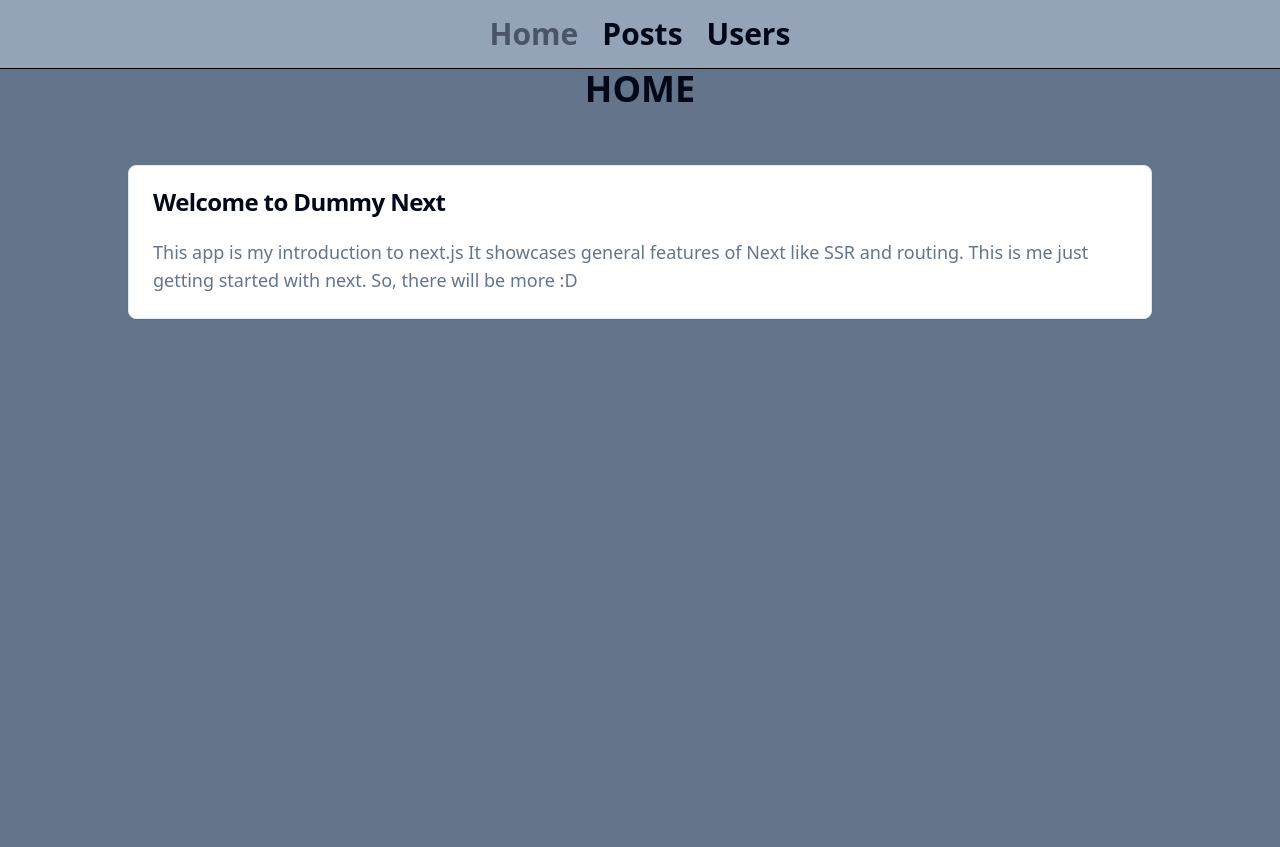
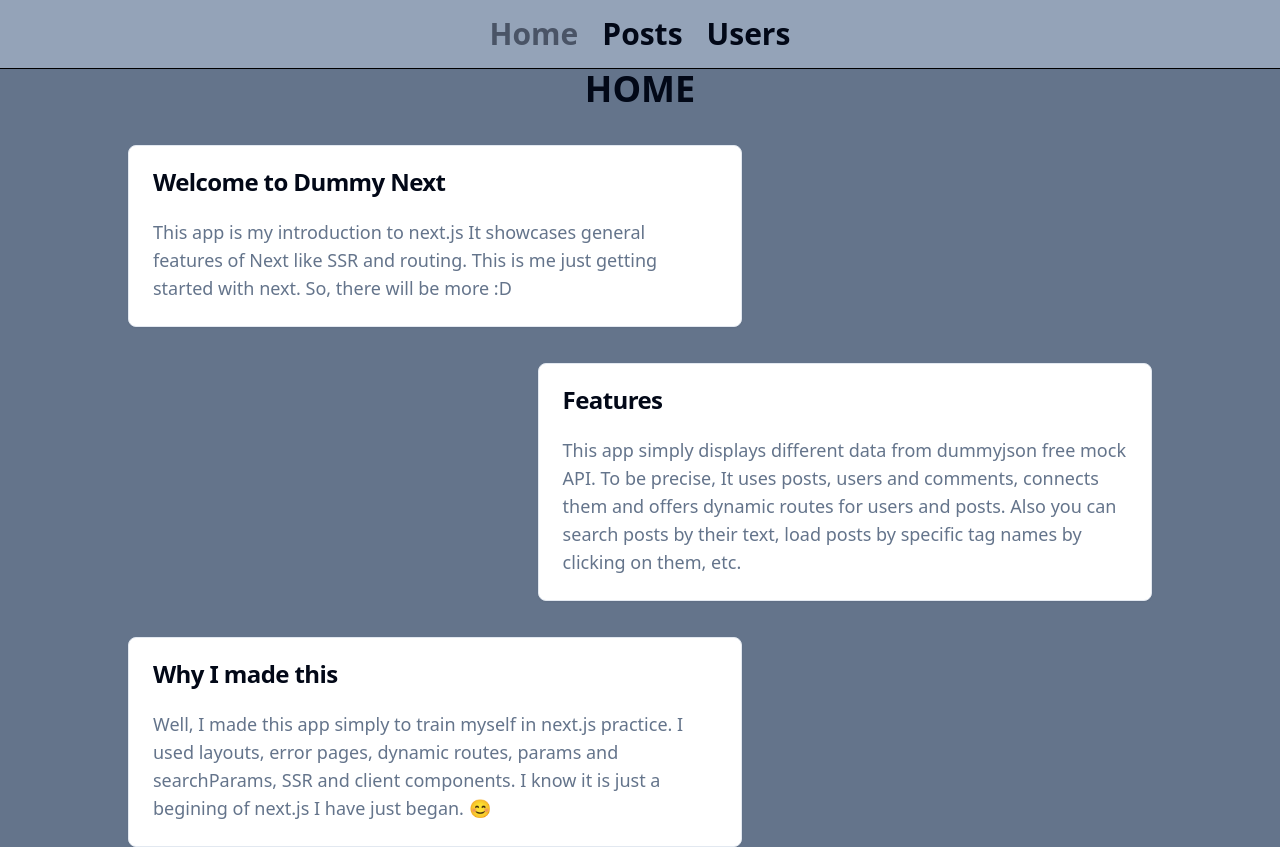
Before and after one commit to NickChc/Dummy-Next, a Next.js app: page / in a window 1280 px wide. Before the commit the page ends 800 px from the top, so only its background shows below. Built offline with nearby package versions, Linux system fonts and the light colour scheme.

Commit message:
feat: home info displayed

```diff
--- /dev/null
+++ b/src/app/_components/HomeCard/HomeCard.tsx
@@ -0,0 +1,25 @@
+import {
+  Card,
+  CardContent,
+  CardDescription,
+  CardHeader,
+  CardTitle,
+} from "@/components/ui/card";
+
+interface HomeCardProps {
+  title: string;
+  description: string;
+}
+
+export function HomeCard({ title, description }: HomeCardProps) {
+  return (
+    <Card className="max-w-[60%] mt-9 text-left even:self-start odd:self-end ">
+      <CardHeader>
+        <CardTitle>{title}</CardTitle>
+      </CardHeader>
+      <CardContent>
+        <CardDescription className="text-lg">{description}</CardDescription>
+      </CardContent>
+    </Card>
+  );
+}
--- /dev/null
+++ b/src/app/_components/HomeCard/index.ts
@@ -0,0 +1 @@
+export { HomeCard } from "./HomeCard";
--- a/src/app/_components/PostCard/LikeButton/LikeButton.tsx
+++ b/src/app/_components/PostCard/LikeButton/LikeButton.tsx
@@ -39,7 +39,7 @@ export function LikeButton({ postId, reactions }: LikeButtonProps) {
 
   return (
     <>
-      <div className="flex items-center gap-x-3 select-none">
+      <div className="flex items-center gap-x-3 select-none whitespace-nowrap">
         Likes -{" "}
         <span className="min-w-[1.4rem] font-semibold text-lg">
           {isLiked ? reactions + 1 : reactions}
--- a/src/app/_components/PostCard/PostCard.tsx
+++ b/src/app/_components/PostCard/PostCard.tsx
@@ -18,8 +18,8 @@ interface PostCardProps {
 
 export function PostCard({ post, user }: PostCardProps) {
   return (
-    <Card>
-      <div className="flex-grow min-h-80 h-[80%]">
+    <Card className="relative">
+      <div className="flex-grow min-h-80 h-[75%]">
         <CardHeader>
           <div>
             <Image
@@ -43,20 +43,19 @@ export function PostCard({ post, user }: PostCardProps) {
         </CardContent>
       </div>
       <CardFooter>
-        <div className="w-full flex flex-col lg:flex-row items-center justify-between pt-4">
-          <LikeButton reactions={post.reactions} postId={post.id} />
-          <div className="flex gap-x-3 truncate">
+        <div className="w-full flex items-center justify-between mt-9">
           {post.tags.map((tag) => {
             return (
-                <Link key={tag} href={`/posts/${tag}`} className="underline">
+              <Link key={tag} href={`/posts/${tag}`} className="underline m-1">
                 {tag}
               </Link>
             );
           })}
         </div>
-        </div>
       </CardFooter>
-      <div className="w-full flex px-6 justify-end">
+      <div className="w-full flex px-6 justify-between absolute bottom-2 right-1">
+        <LikeButton reactions={post.reactions} postId={post.id} />
+
         <ViewMoreLink postId={post.id} />
       </div>
     </Card>
--- a/src/app/page.tsx
+++ b/src/app/page.tsx
@@ -1,28 +1,24 @@
-import {
-  Card,
-  CardContent,
-  CardDescription,
-  CardHeader,
-  CardTitle,
-} from "@/components/ui/card";
-import { PageHeader } from "./_components/PageHeader";
+import { PageHeader } from "@/app/_components/PageHeader";
+import { HomeCard } from "@/app/_components/HomeCard";
 
 export default function HomePage() {
   return (
-    <>
+    <div className="w-[80%] text-center flex flex-col items-center">
       <PageHeader>HOME</PageHeader>
-      <Card className="max-w-[80%] mt-14">
-        <CardHeader>
-          <CardTitle>Welcome to Dummy Next</CardTitle>
-        </CardHeader>
-        <CardContent>
-          <CardDescription className="text-lg">
-            This app is my introduction to next.js It showcases general features
+      <HomeCard
+        title="Welcome to Dummy Next"
+        description="This app is my introduction to next.js It showcases general features
             of Next like SSR and routing. This is me just getting started with
-            next. So, there will be more :D
-          </CardDescription>
-        </CardContent>
-      </Card>
-    </>
+            next. So, there will be more :D"
+      />
+      <HomeCard
+        title="Features"
+        description="This app simply displays different data from dummyjson free mock API. To be precise, It uses posts, users and comments, connects them and offers dynamic routes for users and posts. Also you can search posts by their text, load posts by specific tag names by clicking on them, etc."
+      />
+      <HomeCard
+        title="Why I made this"
+        description="Well, I made this app simply to train myself in next.js practice. I used layouts, error pages, dynamic routes, params and searchParams, SSR and client components. I know it is just a begining of next.js I have just began. 😊"
+      />
+    </div>
   );
 }
```
Lines whose indentation alone changed are shown as unchanged.
